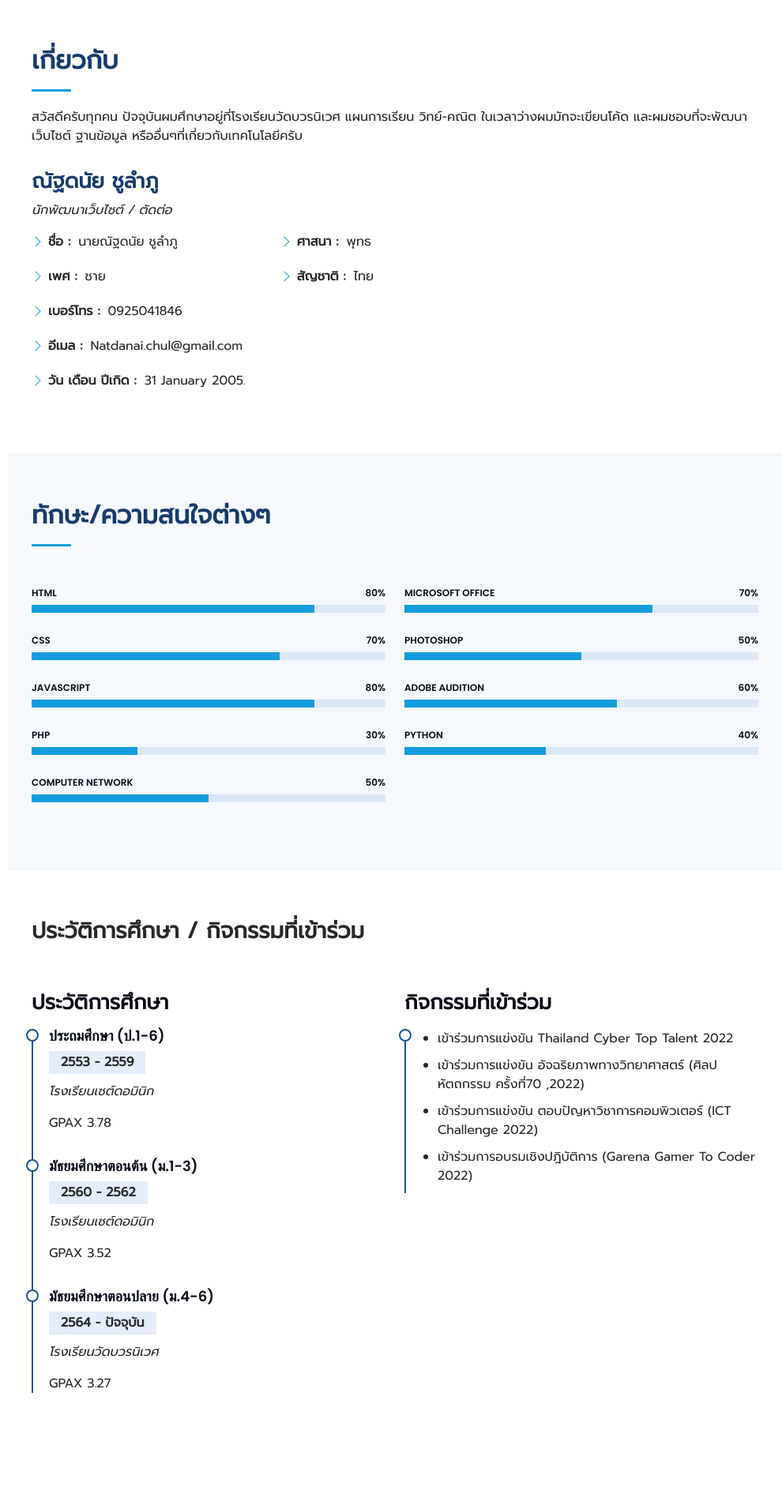
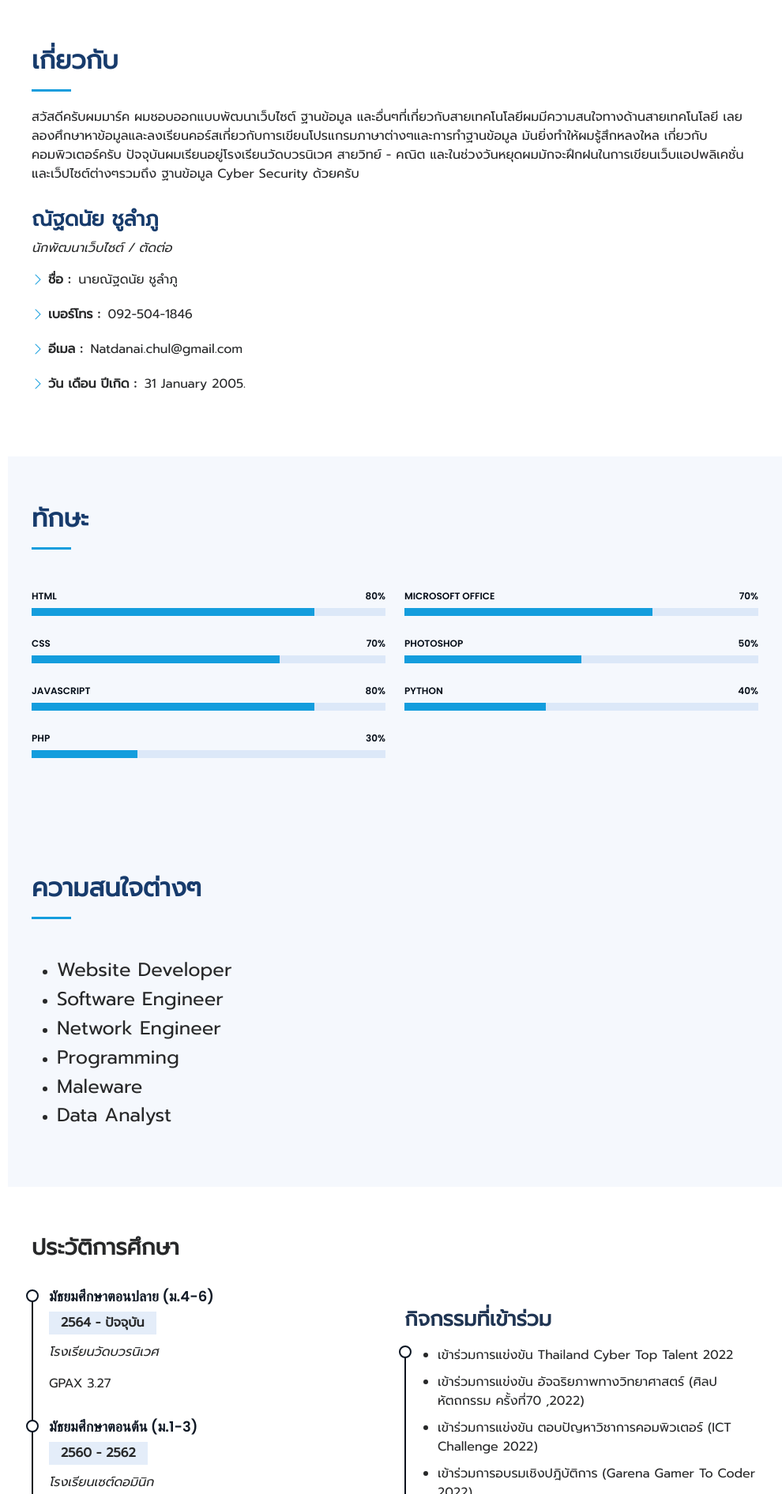
Before and after one commit to markk055/portfolio, a plain HTML site: page index.html in a window 1280 px wide. Shown: the part 802-2694 px from the top of the page at 79% size, without its empty margins (290-1280 px from the left). Drawn offline with Linux system fonts and the light colour scheme.

Commit message:
new portfolio1

```diff
--- a/assets/css/style.css
+++ b/assets/css/style.css
@@ -475,13 +475,13 @@ section {
   font-weight: 700;
   margin-top: 20px;
   margin-bottom: 20px;
-  color: #050d18;
+  color: #203553;
 }
 
 .resume .resume-item {
   padding: 0 0 20px 20px;
   margin-top: -2px;
-  border-left: 2px solid #1f5297;
+  border-left: 2px solid #0a121d;
   position: relative;
 }
 
@@ -491,7 +491,7 @@ section {
   font-weight: 600;
   text-transform: uppercase;
   font-family: "Poppins", sans-serif;
-  color: #050d18;
+  color: #101925;
   margin-bottom: 10px;
 }
 
@@ -525,7 +525,7 @@ section {
   left: -9px;
   top: 0;
   background: #fff;
-  border: 2px solid #1f5297;
+  border: 2px solid #091422;
 }
 
 /*--------------------------------------------------------------
--- a/index.html
+++ b/index.html
@@ -5,7 +5,7 @@
   <meta charset="utf-8">
   <meta content="width=device-width, initial-scale=1.0" name="viewport">
 
-  <title>iPortfolio Bootstrap Template - Index</title>
+  <title>iPortfolio </title>
   <meta content="" name="description">
   <meta content="" name="keywords">
 
@@ -49,7 +49,7 @@
         <img src="assets/img/S__2506754.jpg" alt="" class="img-fluid rounded-circle">
         <h1 class="text-light"><a href="index.html">Natdanai Chulamphu</a></h1>
         <div class="social-links mt-3 text-center">
-          <a href="https://github.com/markk055/m." class="github"><i class="bx bxl-github"></i></a>
+          <a href="https://github.com/markk055" class="github"><i class="bx bxl-github"></i></a>
           <a href="https://www.facebook.com/profile.php?id=100009286404479" class="facebook"><i class="bx bxl-facebook"></i></a>
           <a href="https://www.instagram.com/mx_rk.xez/" class="instagram"><i class="bx bxl-instagram"></i></a>
         </div>
@@ -72,7 +72,7 @@
   <section id="hero" class="d-flex flex-column justify-content-center align-items-center">
     <div class="hero-container" data-aos="fade-in">
       <h1>Natdanai Chulamphu</h1>
-      <p>I'm <span class="typed" data-typed-items="Developer, programming , Photographer"></span></p>
+      <p>I'm <span class="typed" data-typed-items="Website Developer, programming , Photographer"></span></p>
       <div class="social-links">
 
       </div>
@@ -88,8 +88,9 @@
 
         <div class="section-title">
           <h2>เกี่ยวกับ</h2>
-          <p>สวัสดีครับทุกคน ปัจจุบันผมศึกษาอยู่ที่โรงเรียนวัดบวรนิเวศ แผนการเรียน วิทย์-คณิต
-            ในเวลาว่างผมมักจะเขียนโค้ด และผมชอบที่จะพัฒนาเว็บไซต์ ฐานข้อมูล หรืออื่นๆที่เกี่ยวกับเทคโนโลยีครับ</p>
+          <p>สวัสดีครับผมมาร์ค ผมชอบออกแบบพัฒนาเว็บไซต์ ฐานข้อมูล และอื่นๆที่เกี่ยวกับสายเทคโนโลยีผมมีความสนใจทางด้านสายเทคโนโลยี
+            เลยลองศึกษาหาข้อมูลและลงเรียนคอร์สเกี่ยวกับการเขียนโปรแกรมภาษาต่างๆและการทำฐานข้อมูล มันยิ่งทำให้ผมรู้สึกหลงใหล เกี่ยวกับคอมพิวเตอร์ครับ
+            ปัจจุบันผมเรียนอยู่โรงเรียนวัดบวรนิเวศ สายวิทย์ - คณิต และในช่วงวันหยุดผมมักจะฝึกฝนในการเขียนเว็บแอปพลิเคชั่น และเว็ปไซต์ต่างๆรวมถึง ฐานข้อมูล Cyber Security ด้วยครับ</p>
         </div>
 
         <div class="row">
@@ -101,19 +102,12 @@
             <div class="row">
               <div class="col-lg-6">
                 <ul>
-                  <li><i class="bi bi-chevron-right"></i> <strong>ชื่อ :</strong> <span>นายณัฐดนัย ชูลำภู</span>
-                  </li>
-                  <li><i class="bi bi-chevron-right"></i> <strong>เพศ :</strong> <span>ชาย</span></li>
-                  <li><i class="bi bi-chevron-right"></i> <strong>เบอร์โทร :</strong> <span>0925041846</span></li>
+                  <li><i class="bi bi-chevron-right"></i> <strong>ชื่อ :</strong> <span>นายณัฐดนัย ชูลำภู</span></li>
+                  <li><i class="bi bi-chevron-right"></i> <strong>เบอร์โทร :</strong> <span>092-504-1846</span></li>
                   <li><i class="bi bi-chevron-right"></i> <strong>อีเมล :</strong> <span>Natdanai.chul@gmail.com</span></li>
                   <li><i class="bi bi-chevron-right"></i> <strong>วัน เดือน ปีเกิด :</strong> <span> 31 January 2005.</span></li>
                 </ul>
               </div>
-              <div class="col-lg-6">
-                <ul>
-                  <li><i class="bi bi-chevron-right"></i> <strong>ศาสนา :</strong> <span>พุทธ</span></li>
-                  <li><i class="bi bi-chevron-right"></i> <strong>สัญชาติ :</strong> <span>ไทย</span></li>
-                </ul>
               </div>
             </div>
           </div>
@@ -126,7 +120,7 @@
         <div class="container" data-aos="fade-up">
 
           <div class="section-title">
-            <h2>ทักษะ/ความสนใจต่างๆ</h2>
+            <h2>ทักษะ</h2>
           </div>
 
           <div class="row skills-content">
@@ -164,15 +158,6 @@
                   </div>
                 </div>
               </div>
-
-              <div class="progress">
-                <span class="skill">Computer Network <i class="val">50%</i></span>
-                <div class="progress-bar-wrap">
-                  <div class="progress-bar" role="progressbar" aria-valuenow="50" aria-valuemin="0" aria-valuemax="100">
-                  </div>
-                </div>
-              </div>
-
             </div>
 
             <div class="col-lg-6">
@@ -194,53 +179,55 @@
               </div>
 
               <div class="progress">
-                <span class="skill">Adobe Audition <i class="val">60%</i></span>
-                <div class="progress-bar-wrap">
-                  <div class="progress-bar" role="progressbar" aria-valuenow="60" aria-valuemin="0" aria-valuemax="100">
-                  </div>
-                </div>
-              </div>
-
-              <div class="progress">
                 <span class="skill">Python <i class="val">40%</i></span>
                 <div class="progress-bar-wrap">
                   <div class="progress-bar" role="progressbar" aria-valuenow="40" aria-valuemin="0" aria-valuemax="100">
                   </div>
                 </div>
               </div>
-
             </div>
-
           </div>
-
         </div>
       </section>
+
+            <!-- ======= Interested Section ======= -->
+            <section id="interested" class="interested section-bg">
+              <div class="container" data-aos="fade-up">
+
+                <div class="section-title">
+                  <h2>ความสนใจต่างๆ</h2>
+                </div>
+
+                <div class="row interested-content">
+                  <div class="col-lg-6">
+                    <ul>
+                      <li> <span><h4>Website Developer</h4></span></li>
+                      <li><span><h4>Software Engineer</h4></span></li>
+                      <li> <span><h4>Network Engineer</h4></span></li>
+
+                      <div class="col-lg-6"></div>
+
+                      <li><span><h4>Programming</h4></span></li>
+                      <li><span><h4>Maleware</h4></span></li>
+                      <li><span><h4>Data Analyst</h4></span></li>
+                    </ul>
+                  </div>
+                </div>
+              </div>
+            </div>
+          </div>
+        </section>
 
        <!-- ======= Resume Section ======= -->
        <section id="resume" class="resume">
         <div class="container" data-aos="fade-up">
 
           <div class="section-title">
-            <h3><strong>ประวัติการศึกษา / กิจกรรมที่เข้าร่วม</strong></h3>
+            <h3><strong>ประวัติการศึกษา </strong></h3>
           </div>
 
           <div class="row">
             <div class="col-lg-6">
-
-              <h3 class="resume-title">ประวัติการศึกษา</h3>
-              <div class="resume-item">
-                <h4>ประถมศึกษา (ป.1-6)</h4>
-                <h5>2553 - 2559</h5>
-                <p><em> โรงเรียนเซต์ดอมินิก</em></p>
-                <p>GPAX 3.78</p>
-              </div>
-
-              <div class="resume-item">
-                <h4>มัธยมศึกษาตอนต้น (ม.1-3)</h4>
-                <h5>2560 - 2562</h5>
-                <p><em> โรงเรียนเซต์ดอมินิก</em></p>
-                <p>GPAX 3.52</p>
-              </div>
 
               <div class="resume-item">
                 <h4>มัธยมศึกษาตอนปลาย (ม.4-6)</h4>
@@ -249,6 +236,17 @@
                 <p>GPAX 3.27</p>
               </div>
 
+              <div class="resume-item">
+                <h4>มัธยมศึกษาตอนต้น (ม.1-3)</h4>
+                <h5>2560 - 2562</h5>
+                <p><em> โรงเรียนเซต์ดอมินิก</em></p>
+              </div>
+
+              <div class="resume-item">
+                <h4>ประถมศึกษา (ป.1-6)</h4>
+                <h5>2560 - 2562</h5>
+                <p><em> โรงเรียนเซต์ดอมินิก</em></p>
+              </div>
             </div>
             <div class="col-lg-6">
 
@@ -326,6 +324,10 @@
               <div class="swiper-slide">
                 <img src="assets/img/portfolio/385530664_641203358098321_167531282945778842_n.jpg" width="80%" alt="">
               </div>
+
+              <div class="swiper-slide">
+                <img src="assets/img/portfolio/124585.jpg" width="80%" alt="">
+              </div>
             </div>
           </div>
         </div>
```
Also changed, not shown: assets/img/portfolio/124585.jpg (added), assets/img/portfolio/portfolio-1.jpg (deleted), assets/img/portfolio/portfolio-2.jpg (deleted), assets/img/portfolio/portfolio-3.jpg (deleted), assets/img/portfolio/portfolio-4.jpg (deleted), assets/img/portfolio/portfolio-5.jpg (deleted), assets/img/portfolio/portfolio-6.jpg (deleted), assets/img/portfolio/portfolio-7.jpg (deleted), assets/img/portfolio/portfolio-8.jpg (deleted), assets/img/portfolio/portfolio-9.jpg (deleted), assets/img/portfolio/portfolio-details-1.jpg (deleted), assets/img/portfolio/portfolio-details-2.jpg (deleted), assets/img/portfolio/portfolio-details-3.jpg (deleted).
